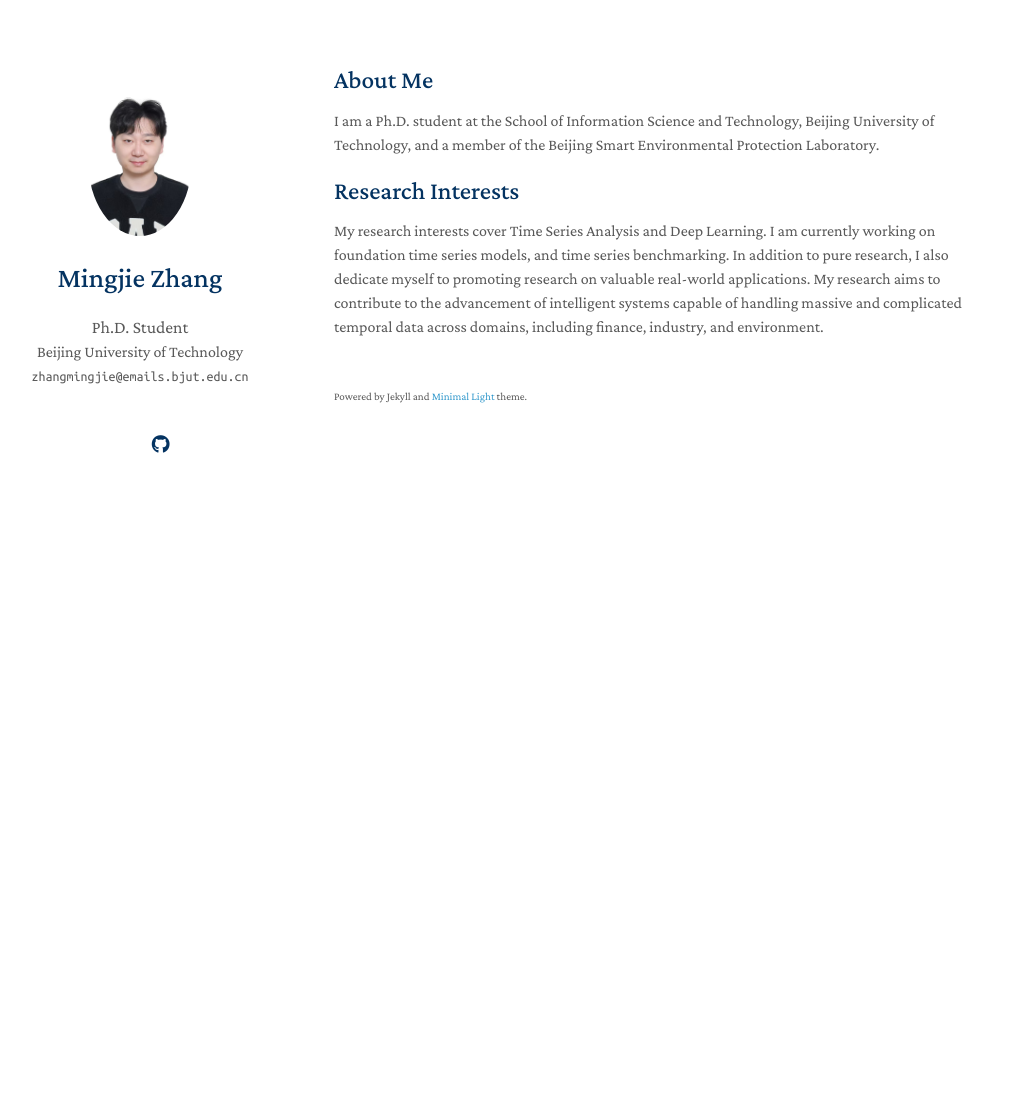
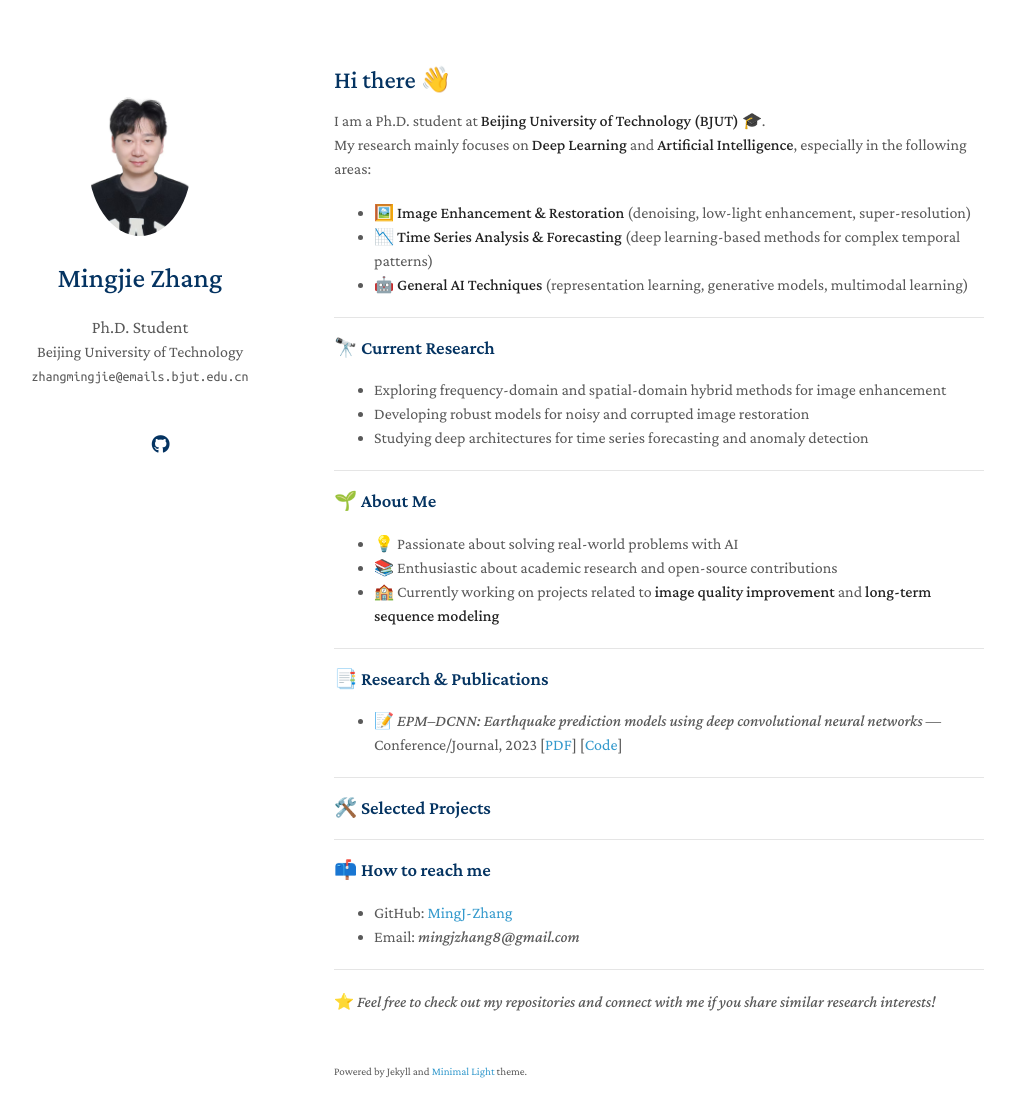
Before and after one commit to MingJ-Zhang/MingJ-Zhang.github.io, a Jekyll site: the page built from index.md, in a window 1280 px wide and 1152 px high. Shown: the top 1117 px of the window, without its empty margins (136-1151 px from the left). Built offline with Jekyll 4.4.1, drawn with Linux system fonts in a browser that asks for light colours; a style sheet for code colours, icons or effects is not loaded; our own code applies the rules of GitHub Pages for plain Markdown files.

Commit message:
Update index.md

```diff
--- a/index.md
+++ b/index.md
@@ -2,9 +2,44 @@
 layout: homepage
 ---
 
-## About Me
-I am a Ph.D. student at the School of Information Science and Technology, Beijing University of Technology, and a member of the Beijing Smart Environmental Protection Laboratory.
+## Hi there 👋
 
-## Research Interests
+I am a Ph.D. student at **Beijing University of Technology (BJUT)** 🎓.
+My research mainly focuses on **Deep Learning** and **Artificial Intelligence**, especially in the following areas:
 
-My research interests cover Time Series Analysis and Deep Learning. I am currently working on foundation time series models, and time series benchmarking. In addition to pure research, I also dedicate myself to promoting research on valuable real-world applications. My research aims to contribute to the advancement of intelligent systems capable of handling massive and complicated temporal data across domains, including finance, industry, and environment.
+- 🖼️ **Image Enhancement & Restoration** (denoising, low-light enhancement, super-resolution)
+- 📉 **Time Series Analysis & Forecasting** (deep learning-based methods for complex temporal patterns)
+- 🤖 **General AI Techniques** (representation learning, generative models, multimodal learning)
+
+---
+
+### 🔭 Current Research
+- Exploring frequency-domain and spatial-domain hybrid methods for image enhancement
+- Developing robust models for noisy and corrupted image restoration
+- Studying deep architectures for time series forecasting and anomaly detection
+
+---
+
+### 🌱 About Me
+- 💡 Passionate about solving real-world problems with AI
+- 📚 Enthusiastic about academic research and open-source contributions
+- 🏫 Currently working on projects related to **image quality improvement** and **long-term sequence modeling**
+
+---
+
+### 📑 Research & Publications
+- 📝 *EPM–DCNN: Earthquake prediction models using deep convolutional neural networks* — Conference/Journal, 2023 [[PDF](https://pubs.geoscienceworld.org/ssa/bssa/article-abstract/112/6/2933/618527/EPM-DCNN-Earthquake-Prediction-Models-Using-Deep)] [[Code](https://github.com/MingJ-Zhang/EPM-DCNN)]
+
+---
+
+### 🛠️ Selected Projects
+
+---
+
+### 📫 How to reach me
+- GitHub: [MingJ-Zhang](https://github.com/MingJ-Zhang)
+- Email: *mingjzhang8@gmail.com*
+
+---
+
+⭐️ *Feel free to check out my repositories and connect with me if you share similar research interests!*
```
